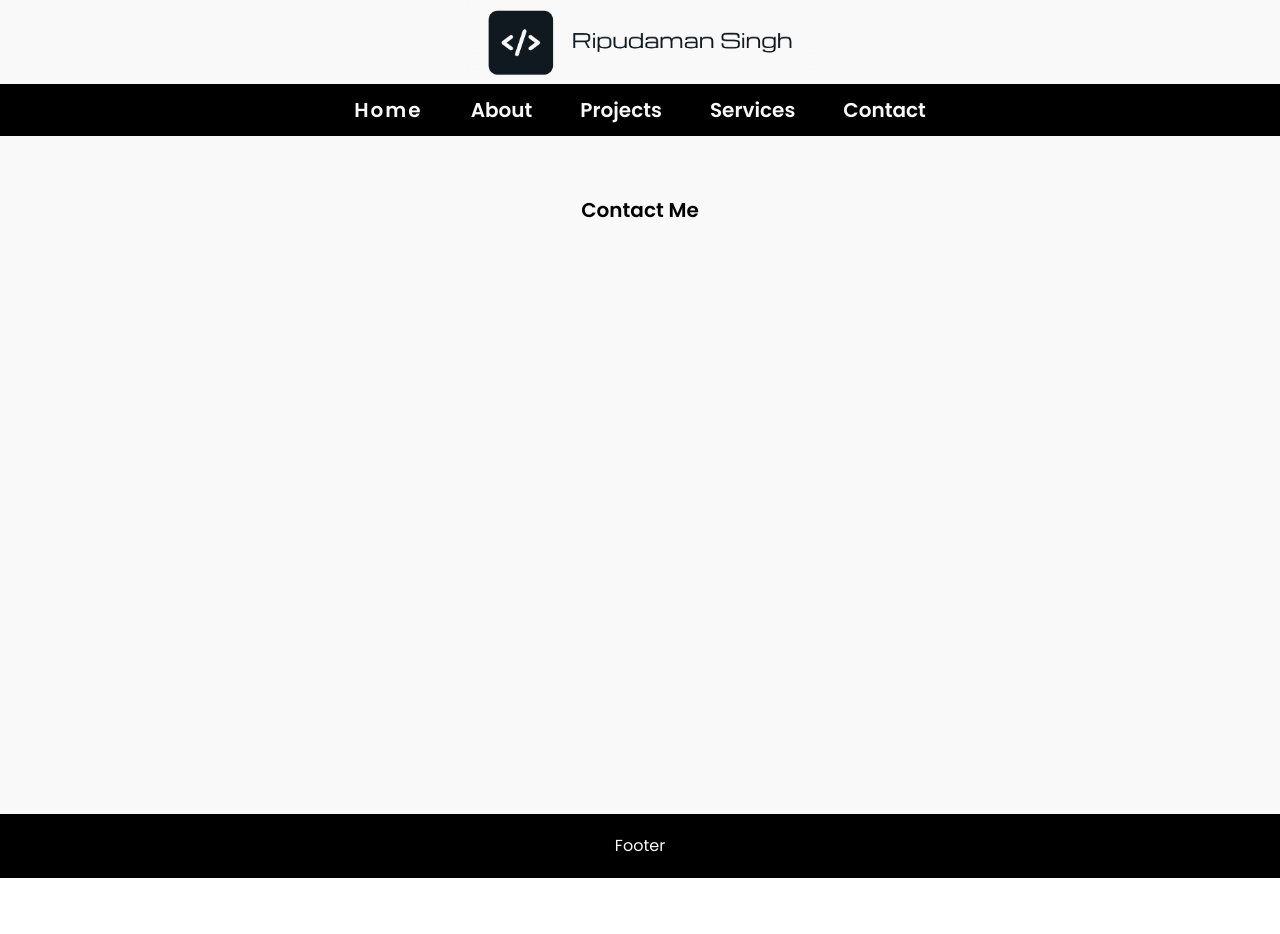
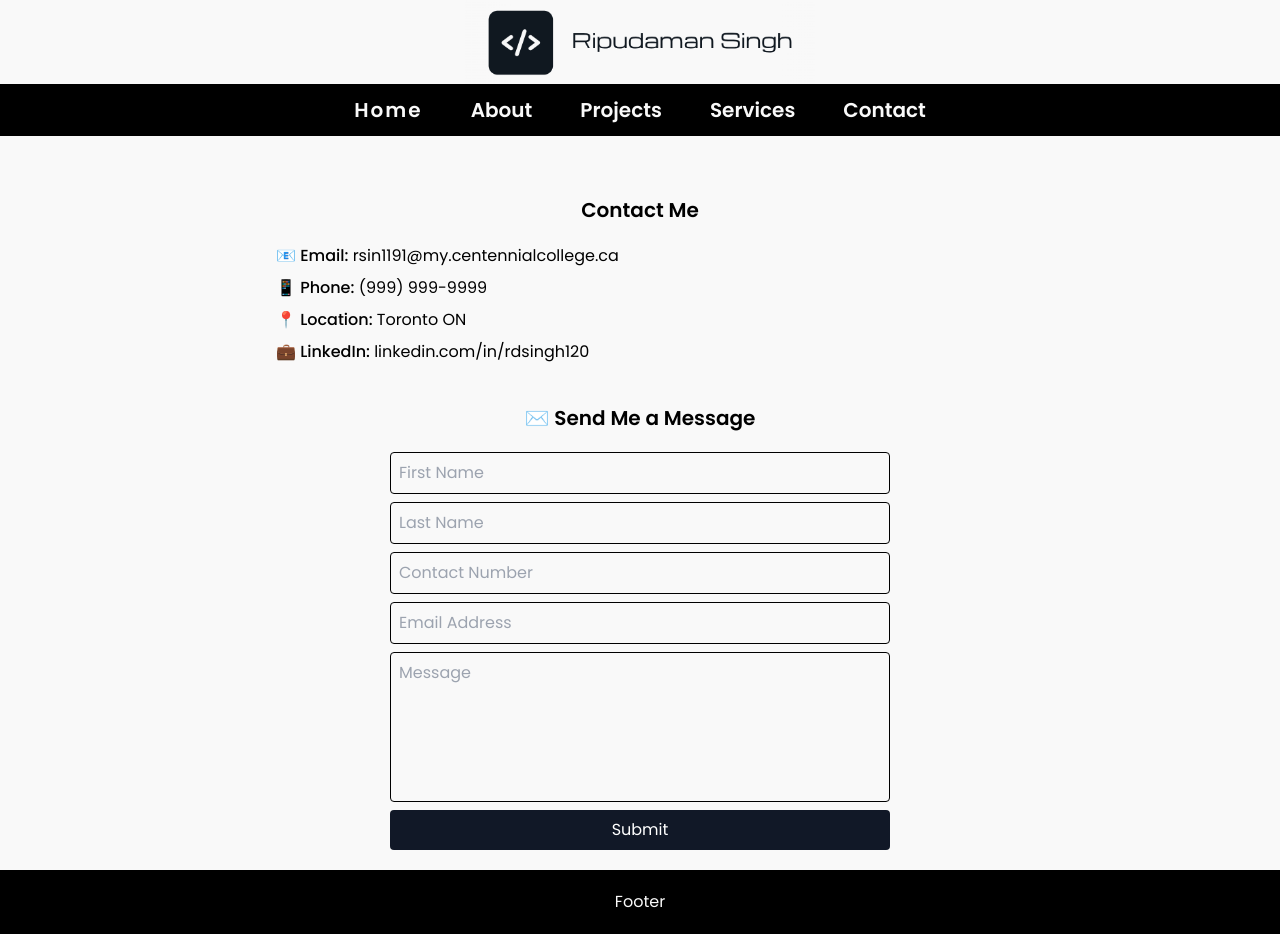
Before and after one commit to rdsingh120/assignment1-portfolio, a React (Vite) app: page /contact in a window 1280 px wide. Before the commit the page ends 878 px from the top, so only its background shows below. Built offline with nearby package versions, Linux system fonts and the light colour scheme.

Commit message:
contact page completed

```diff
--- a/src/index.css
+++ b/src/index.css
@@ -21,3 +21,24 @@
 .project:hover {
   box-shadow: 0 14px 28px rgba(0, 0, 0, 0.25), 0 10px 10px rgba(0, 0, 0, 0.22);
 }
+
+
+
+/* To hide arrows from number field on contact page form */
+
+/* Chrome, Safari, Edge, Opera */
+input::-webkit-outer-spin-button,
+input::-webkit-inner-spin-button {
+  -webkit-appearance: none;
+  margin: 0;
+}
+
+/* Firefox */
+input[type=number] {
+  -moz-appearance: textfield;
+}
+
+
+textarea {
+  resize: none;
+}
--- a/src/pages/ContactPage.jsx
+++ b/src/pages/ContactPage.jsx
@@ -1,12 +1,81 @@
 import Container from '../components/Container'
+import HR from '../components/HR'
 import Title from '../components/Title'
 
 const ContactPage = () => {
   return (
     <Container>
-      <span className='text-center'>
-        <Title text="Contact Me"/>
-      </span>
+      <div className="">
+        <span className="text-center">
+          <Title text="Contact Me" />
+        </span>
+
+        <div className="space-y-2">
+          <p>
+            <span className="font-medium">📧 Email:</span>{' '}
+            <span className="hover:text-blue-500 cursor-pointer">
+              rsin1191@my.centennialcollege.ca
+            </span>
+          </p>
+          <p>
+            <span className="font-medium">📱 Phone:</span>{' '}
+            <span className="hover:text-blue-500 cursor-pointer">
+              (999) 999-9999
+            </span>
+          </p>
+          <p>
+            <span className="font-medium">📍 Location: </span>{' '}
+            <span className="hover:text-blue-500 cursor-pointer">
+              Toronto ON
+            </span>
+          </p>
+          <p>
+            <span className="font-medium">💼 LinkedIn: </span>{' '}
+            <span className="hover:text-blue-500 cursor-pointer">
+              linkedin.com/in/rdsingh120
+            </span>
+          </p>
+        </div>
+      </div>
+
+      <div className="mt-10 max-w-[500px] m-auto">
+        <span className="text-center">
+          <Title text="✉️ Send Me a Message" />
+        </span>
+
+        <form action="" className="flex flex-col gap-2">
+          <input
+            type="text"
+            placeholder="First Name"
+            className="p-2 w-full bg-[#f9f9f9] border border-black rounded"
+          />
+          <input
+            type="text"
+            placeholder="Last Name"
+            className="p-2 w-full bg-[#f9f9f9] border border-black rounded"
+          />
+          <input
+            type="number"
+            placeholder="Contact Number"
+            className="p-2 w-full bg-[#f9f9f9] border border-black rounded"
+          />
+          <input
+            type="email"
+            placeholder="Email Address"
+            className="p-2 w-full bg-[#f9f9f9] border border-black rounded"
+          />
+          <textarea
+            placeholder="Message"
+            className="p-2 w-full h-[150px] bg-[#f9f9f9] border border-black rounded"
+          />
+          <button
+            className="bg-gray-900 text-white p-2 rounded hover:bg-gray-700 duration-200"
+            type="submit"
+          >
+            Submit
+          </button>
+        </form>
+      </div>
     </Container>
   )
 }
```
